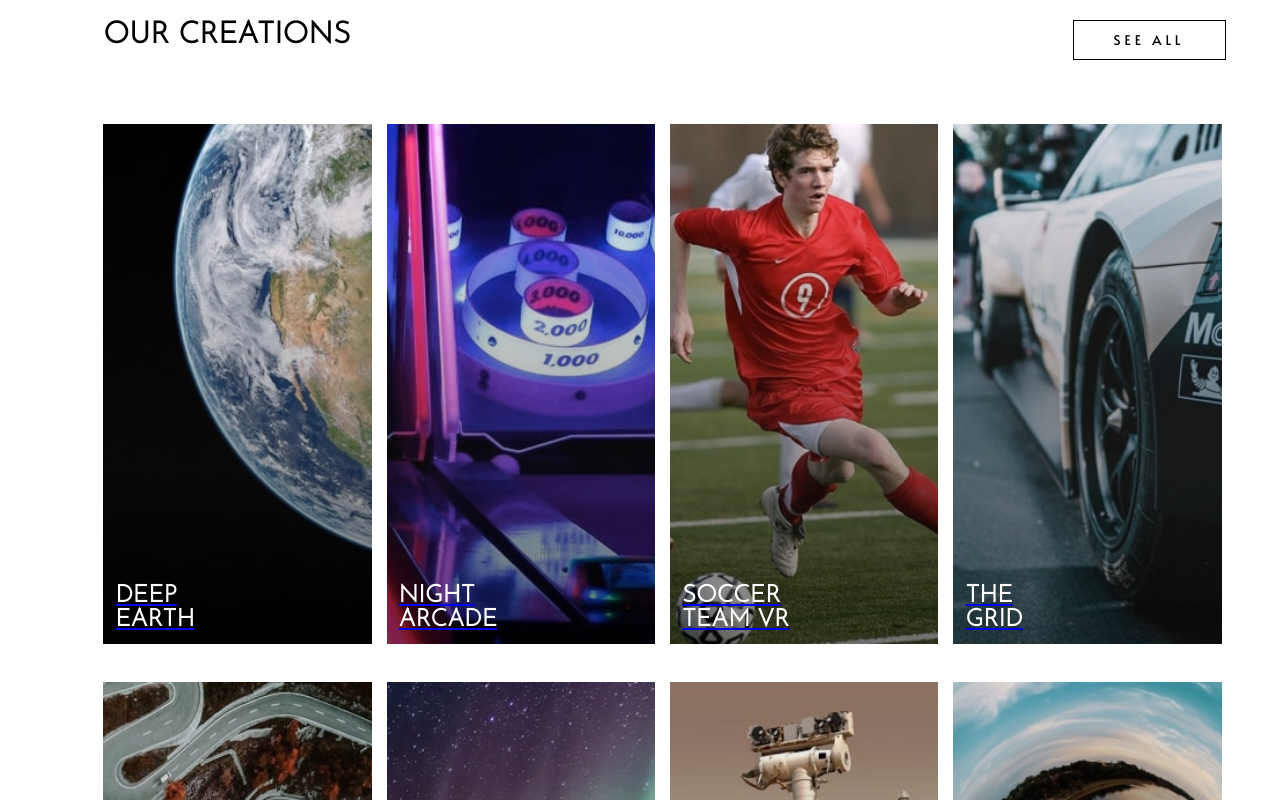
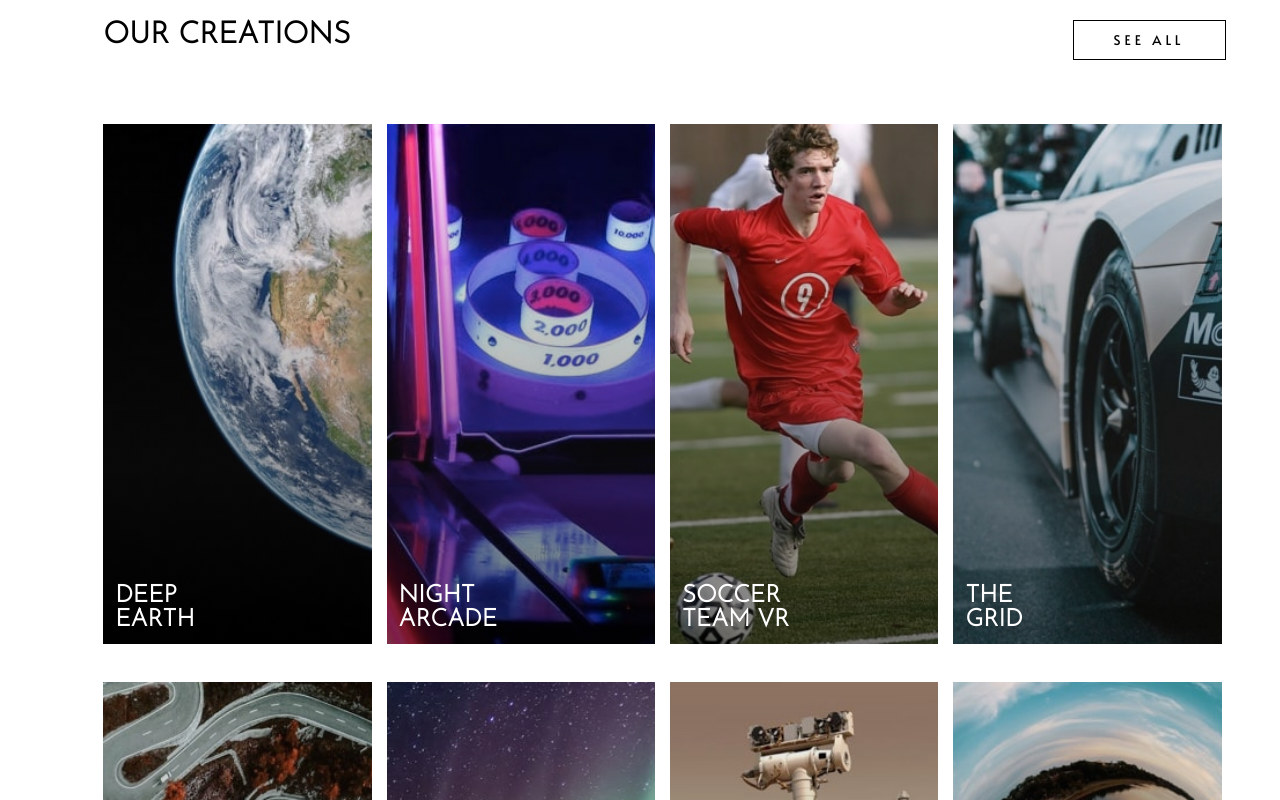
Before and after one commit to BenChis/loopstudios, a plain HTML site: page index.html in a window 1280 px wide. Shown: the part 1380-2180 px from the top of the page. Drawn offline with Linux system fonts and the light colour scheme.

Commit message:
Update style.css

```diff
--- a/style.css
+++ b/style.css
@@ -456,8 +456,10 @@ button{
     margin: 0 auto 6em auto;
     padding: 0.7em 3em;
     border: 1px solid black;
+}
 
-
+.grid a {
+    text-decoration:none;
 }
 
 button:hover{
```
